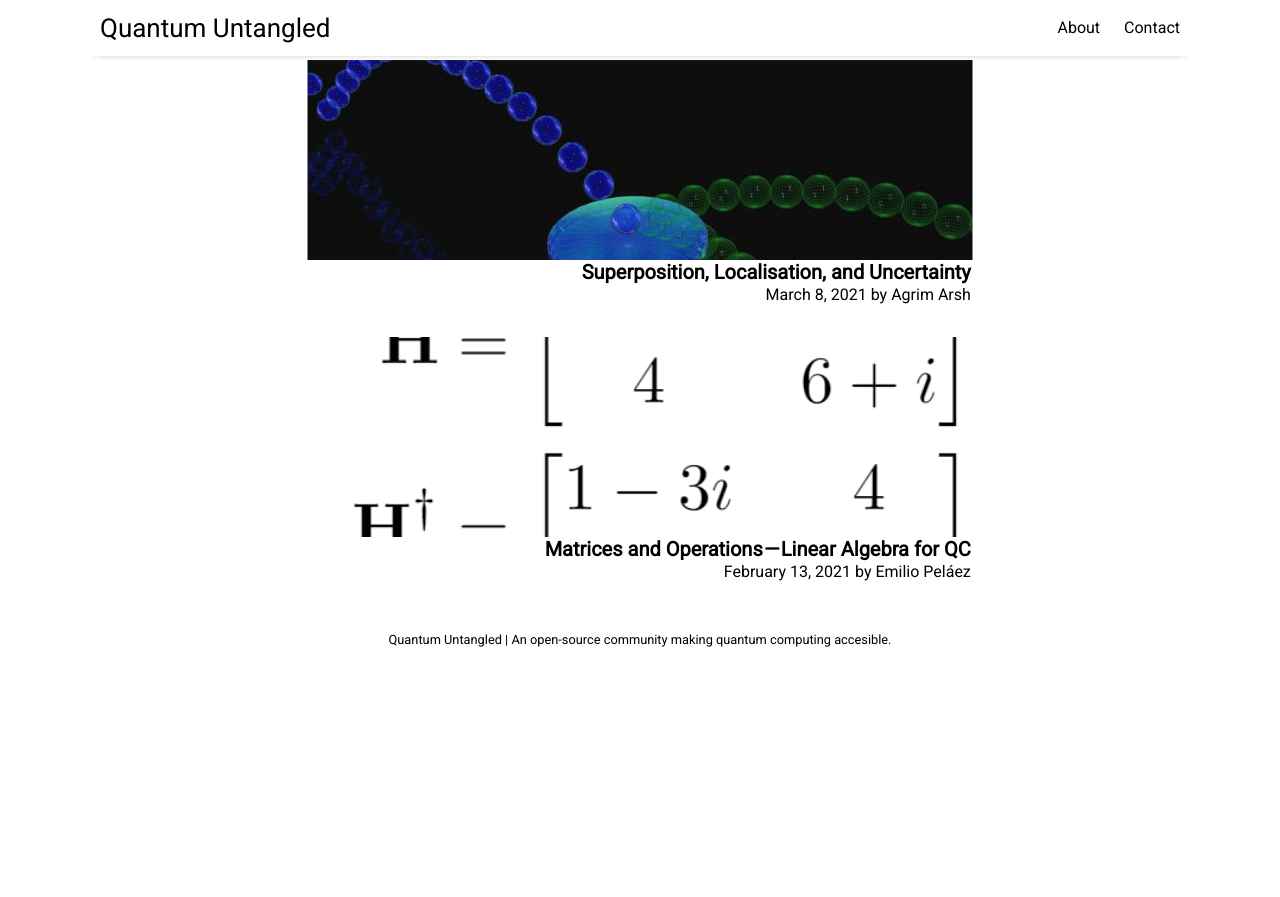
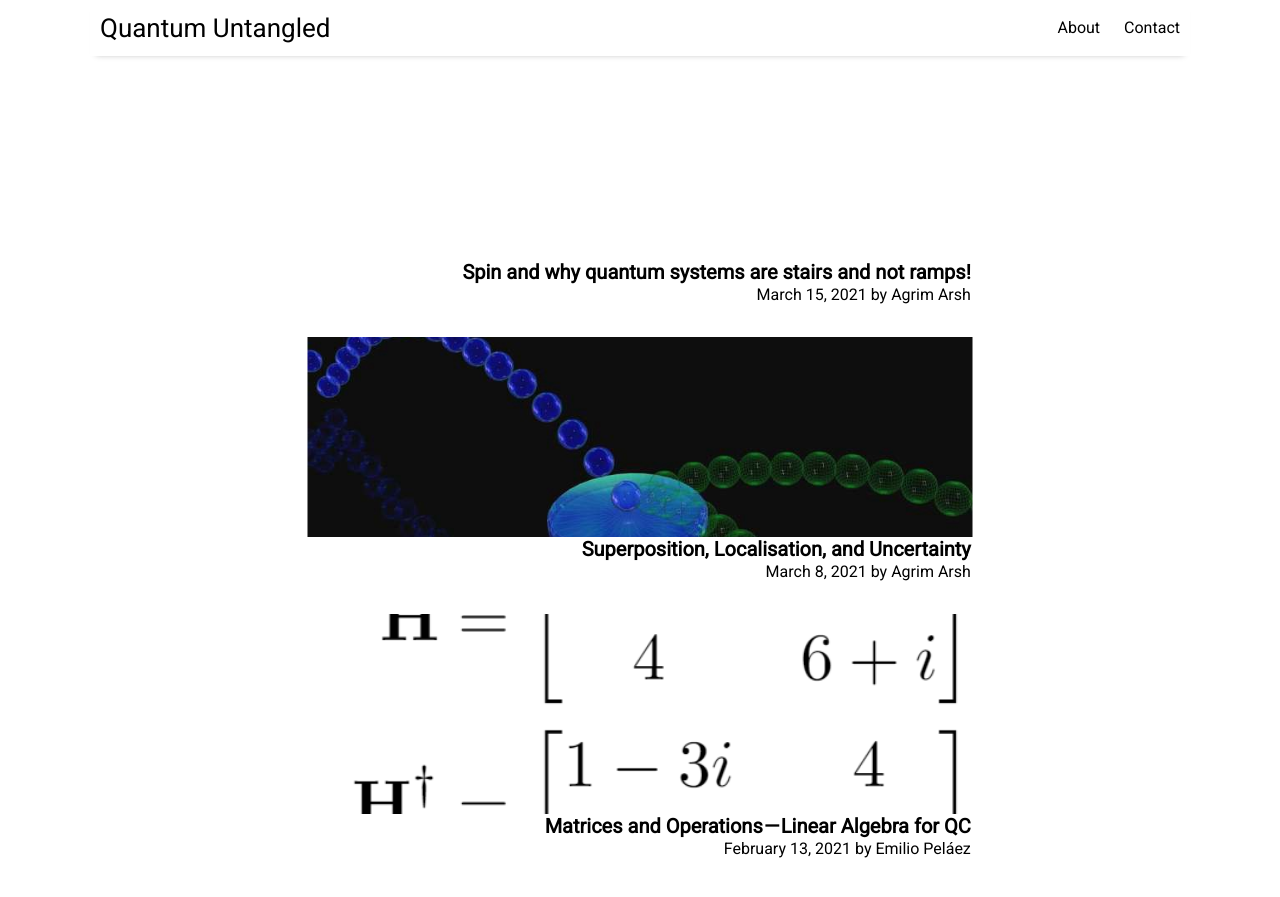
Before and after one commit to AgrimArsh/QuantumUntangled, a Jekyll site: the page built from _posts/2021-02-07-Quantum-States-And-The-Bloch-Sphere.md, in a window 1280 px wide and 900 px high, scrolled down 11976 px. Shown: the top 897 px of the window. Built offline with Jekyll 4.4.1, drawn with Linux system fonts in a browser that asks for light colours; nearby versions of some CDN libraries; formulas are drawn with MathJax 3; before the commit the page ends 12664 px from its top, so only the background shows below that; some of the changed lines change nothing that is shown.

Commit message:
Add Spin article
* Add files via upload

* Update 2021-03-08-superposition.md

* Update 2021-03-08-superposition.md

* Format changes and rename to fit posts format

* Create Spin.md

* Rename Spin.md to 2021-03-15-Spin.md

* Update 2021-03-15-Spin.md

* Add files via upload

* Add picture in 2020-03-15-spin article

* Add image to spin article

* Added 2021-03-15-spin.md

* Update 2021-03-15-Spin.md

Co-authored-by: Emilio <63567458+epelaaez@users.noreply.github.com>

```diff
--- /dev/null
+++ b/_posts/2021-03-15-Spin.md
@@ -0,0 +1,68 @@
+---
+layout: post
+title: "Spin and why quantum systems are stairs and not ramps!"
+author: "Agrim Arsh"
+categories: education
+tags:   [mechanics,physics]
+---
+
+# Spin and Why quantum systems are stairs and not ramps!
+
+<figure>
+    <img src="{{ site.url }}/assets/images/1_mD6oQpCBlaGLZkO8rp5MWg.jpeg" style="width: 100% !important; max-width: 100% !important; margin-top: 1em;">
+    <figcaption>Image: © Physics World</figcaption>
+</figure>
+
+Perhaps the most confusing topic which beginners get stuck on, is spin. What one understands by spin obviously depends upon his/her size of reference and of course, his/her intuition! Considering the first fact, the word ‘spin’ generates a wildfire of ideas in the mind of a beginner. What a person would imagine at first when he hears about the word ‘spin’ would of course be none other than a top spinning about its axis, or, the Earth spinning about its axis, going about its ‘day’ly business! But contrary to the popular image, students are taught in high-school, quantum mechanical spin is not about rotational mechanics, as in classical systems, or is it?
+
+We’ll come to this later. First, let’s just see, what ‘spin’ really means in quantum mechanical systems. According to <a href="https://en.wikipedia.org/wiki/Spin_(physics)">Wikipedia</a>,
+
+> **Spin** is an intrinsic form of angular momentum carried by elementary particles, composite particles (hadrons), and atomic nuclei.
+
+So, what does this mean? The answer to this question would be better answered by seeing *why* spin was assigned to the electrons in the first place? The story dates back to the early 1900s. Physicists observed that in Quantum systems, *something* was missing. So, what do we mean by something?
+
+1. When the observed atomic spectra (the wavelengths of radiations absorbed the electrons of an atom) of multi-electronic species were compared to what people *thought* should have been their atomic spectra, there were small deviations. Though these were small, yet they reflected a thing; that our atomic models were not yet completely accurate.
+
+2. According to classical electrodynamics, any charged particle on accelerating would produce a magnetic field around it; we know that electrons are charged particles. Physicists were shocked by the result of an experiment where it was found that electrons themselves act like tiny magnets.
+
+3. When the angular momentum of atomic interactions was witnessed by physicists, they found that the law of conservation of angular momentum was not conserved! Considering physicists at the time believed it to be a fundamental law of nature, they argued that it can’t be broken in quantum systems.
+
+What came out from these results was the fine idea of quantum spin. The (conservationists) physicists declared that the law was NOT broken, instead, the disagreements were coming because the electron itself possessed an *intrinsic* angular momentum all the time, which means that the electron itself is possessing an angular momentum, sort of, *inside* it, which is adding up to give this disparity in the conservation of angular momentum. Now, **this does NOT mean that the electron is spinning**. This angular momentum is an inherent property of spin, and we can’t question it. We need to digest this fact, just like we digest the fact that electrons possess mass, or electrons possess charge!
+
+The experiment mentioned in the second point is what is known as the [Stern-Gerlach Experiment](https://en.wikipedia.org/wiki/Stern%E2%80%93Gerlach_experiment). The deflection in the path of the electrons during this experiment measures the intrinsic angular momenta of the electrons. The experiment showed that the spin/intrinsic angular momentum is ‘quantized’, that is it can remain in multiples of a particular number when measured. It can not be **anywhere** in between. In other words, it is ‘discrete’! And, because of the wide consensus on classical electrodynamics among physicists during the beginning of the 20th century, it was hypothesized that electrons would also be ‘spinning’ due to the reasons mentioned before, a concept which has now been withdrawn, and that’s where the name ‘spin’ came into existence (and still sticks).
+
+<figure>
+    <img src="https://github.com/AgrimArsh/QuantumUntangled/blob/gh-pages/assets/images/0_ZUlRoyViIPDkW1fs.png" style="width: 100% !important; max-width: 100% !important; margin-top: 1em;">
+    <figcaption>Image: © Wikipedia: The Stern-Gerlach Experiment: The two polygonal-shaped pieces labeled as N and S are two magnets, used in the apparatus, which create a uniform magnetic field between them. 2, represents the beam of electrons. 4 and 5 represent the outcomes of the experiment (the deflection of electrons in the magnetic field), with measurement and without measurement respectively (more on measurement in the next article). Note that in 5 (without prior measurement), the electrons are present in ONLY two places, they are not and can not be in between the two spots. This proves that spin is a quantized quantum number.</figcaption>
+</figure>
+
+Revisiting the bolded part in the previous section, it should be noted that you are not the only one who has trouble digesting this fact. You are in the company of Werner Heisenberg and Paul Dirac (*see Ralph Kronig*)! In fact, that’s where physicists thought that perhaps, it would be better to define spin as a **spatial orientation** of the particle.
+
+We’ll revisit this later, but first, how did the introduction of spin affect the atomic spectra? Well, if you relate spin to classical angular momenta, then you would probably come to the opinion this viewpoint necessitates that we associate a sort of energy with the electron. Why? Because if there's an angular momentum to it, then there’s an associated Torque ($$\because \tau = \frac{dL\overline}{dt}$$, don’t worry if you are unfamiliar with these symbols). Now, if there’s torque, some work is done, and if work is then, then that means the system possessed … energy (as energy is just the ability to do work)! This was experimentally proved with the case of an accurate description of Hydrogen spectral lines. These two results, hydrogen spectral line observation, and the Stern-Gerlach experiment explained (and proved) spin to be ‘*an intrinsic form of angular momentum carried by elementary particles*’.
+<hr>
+
+## Spin and Spatial Orientation
+Jumping on to the promised stuff, how can angular momentum affect the spatial orientation of the particle? Well, with a godly amount of math (group theory and representation theory), you can prove that the intrinsic angular momentum of a particle affects its spatial orientation. Why? Well, I like to think of it in this way. After all, if something is termed as angular momentum, it *would* create a turning effect in the object, right? There’s just one twist, that this momentum is intrinsic instead of extrinsic! So, if an extrinsic angular momentum can change the rotational mechanics of an object, then its intrinsic angular momentum will change … the spatial orientation.
+
+<figure>
+    <img src="https://github.com/AgrimArsh/QuantumUntangled/blob/gh-pages/assets/images/0_umcudVZQb3hmXasu.gif?raw=true" style="width: 100% !important; max-width: 100% !important; margin-top: 1em;">
+    <figcaption>Image: © Wikipedia : A 720° rotation being illustrated so as to intend the rotations of a spin 1/2 particle. Note that only after a 720° turn is the original configuration of the object achieved in the terms of the strings projecting out of the object.</figcaption>
+</figure>
+
+A result that follows from this spin-spatial orientation correlation is the explanation of a ‘$$\frac{1}{2}$$’ spin of an electron. A question that might arise would be, “What does it mean for the spin to be ‘$$\frac{1}{2}$$?’,” To understand, let’s define, a beginning arbitrary configuration of an electron, and let’s start rotating it say, in a particular direction. So, this ‘$$\frac{1}{2}$$’ spin means that the electron will be completely symmetric/identical to its original configuration on $$frac{1}{\frac{1}{2}} \times 360° = 2 \times 360° = 720°$$. A follow-up question may go like, “What do you mean by a ‘$$720°$$ turn, isn’t it the same as a $$360°$$ turn,” and like all other questions the answer would be in affirmative to this question, partially. Because- 1. A $$360° = 720°$$, for a 2D figure. When we talk about this analogy, we are often picturing a circle in our minds. In fact, this is the reason, why two angles are preferred over one angle (or a solid angle) when we have to talk about 3D geometries, for eg, in astrophysics and quantum computational sciences (Bloch Sphere!). 2. Electrons are not exactly ‘circular’ or ‘elliptical’ in shape. They are considered to be point-objects, and often it is arbitrary to talk about the shape of an electron, owing to wave-particle duality.
+
+*(For the more advanced and mathematically-oriented reader, this is because the rotation operator for a quantum state can be represented as $$e^{(-i)(s)(\theta)}$$ OR $$exp(-i \times s \times \theta)$$. For spin of an electron, this becomes, $$exp(\frac{-i \theta}{2})$$ which has a period of $$\theta = 4 \pi$$, since only then, the expression will become $$exp(-2 \pi \times i)=1$$, that’s why a $$720°$$ turn is different from a $$360°$$ turn!)*
+
+<hr>
+
+## Quantization of Spin
+
+So, on discussing the SG Experiment, we concluded that an electron can collapse in only one of two discrete states after a measurement, but why is there this discreteness. The real answer to this question lies in the mathematics of the quantum scale.
+
+As noted in the first article, momentum on the quantum scale is represented by $$p = \frac{h}{\lambda}$$ where $$h$$ is a constant (known as the Planck's constant, equal to $$6.62607004×10^-34 m^2 kg/s$$. A consequence of this is that the intrinsic angular momentum comes in multiples of what is known as reduced Planck's constant, $$\hbar$$ , which is just equal to $$\frac{h}{2\pi}$$, or we say, that the spin is quantized in terms of the reduced Planck's constant.
+
+Why is this, in terms of physical significance? Well, there is no answer to this question; but as a matter of fact, how I like to view this is because quantum states, they are complex numbers, but complex numbers (with a non-negative imaginary part) are not what we can ‘see’ in nature. They can be used to describe nature, but not see nature. For example, you can feed a dozen bananas or $$10$$ bananas or $$308$$ bananas to a group of monkeys, but you can never feed that $$113+8i$$ bananas, right? So, when we have to measure these vectors, we can only see a real number, which is what is called an eigenvalue of the ‘eigenvector’ in the world of quantum mechanics and linear algebra! That’s why the quantum state in the complex plane has to collapse to a point on the real number line during measurement! (*NOTE: The terms vectors and complex numbers are used very interchangeably in this text*)
+
+<hr>
+
+So, we can conclude after this article on the properties of a quantum property called spin. Though spin is a concept not fully understood by physicists even today, yet this article provides some background information to the reader to answer some ‘WHY’s and ‘HOW’s of spin. We suggest that after reading this article, you should digest upon the fact of the existence of spin, unless a new groudbreaking research establishes a new insight into the world of quantum spin and provides us with content for a follow-up article (smiley)! At the end of the article, we also touch upon the concept of measurement, and its importances. We’ll explore this topic *much, much* more deeply in the next article, which would be out next week, only on Quantum Untangled!
```
Also changed, not shown: _posts/2021-03-08-Superposition.md (line endings or trailing spaces), assets/images/0_ZUlRoyViIPDkW1fs.png (added), assets/images/0_dRwDAL6iLOutUTbY.jpg (added), assets/images/0_umcudVZQb3hmXasu.gif (added).
